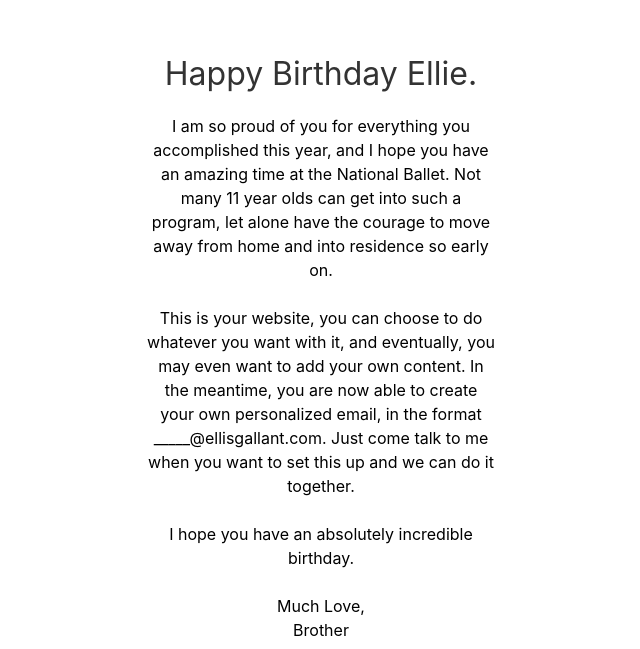
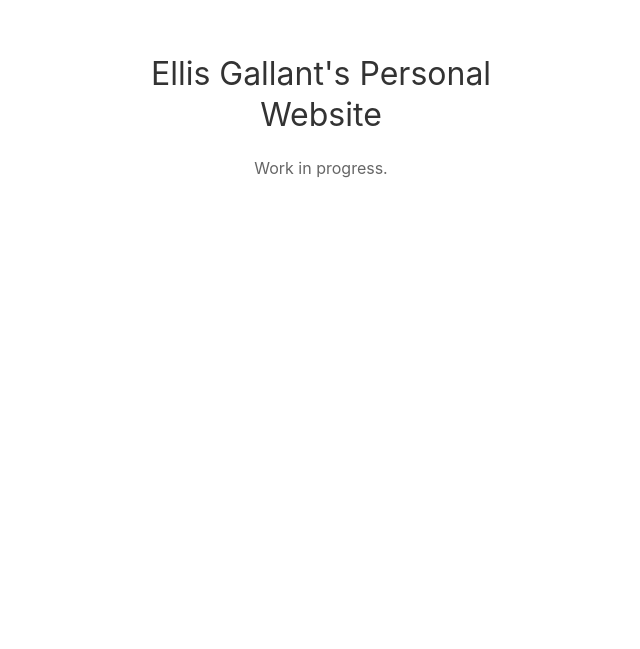
Before and after one commit to MorganGallant/ellis-website, a plain HTML site: page index.html in a window 1280 px wide. Shown: the part 151-800 px from the top of the page, without its empty margins (319-959 px from the left). Drawn offline with Linux system fonts and the light colour scheme.

Commit message:
Update index.html

```diff
--- a/index.html
+++ b/index.html
@@ -11,23 +11,8 @@
 			<div class="uk-section uk-section-large uk-text-center">
 				<div class="uk-inline-block uk-width-large">
 					<div class="uk-position-cover uk-position-large">
-						<h2 class="uk-margin-remove">Happy Birthday Ellie.</h2>
-
-						<p style="color: black;">I am so proud of you for everything you accomplished this year,
-						and I hope you have an amazing time at the National Ballet. Not many 11
-						year olds can get into such a program, let alone have the courage to
-						move away from home and into residence so early on.
-						<br><br>
-						This is your website, you can choose to do whatever you want with it,
-						and eventually, you may even want to add your own content.
-						In the meantime, you are now able to create your own personalized
-						email, in the format _____@ellisgallant.com. Just come talk to me when
-						you want to set this up and we can do it together.
-						<br><br>
-						I hope you have an absolutely incredible birthday.
-						<br><br>
-						Much Love,<br>
-						Brother</p>
+						<h2 class="uk-margin-remove">Ellis Gallant's Personal Website</h2>
+						<p>Work in progress.</p>
 					</div>
 				</div>
 			</div>
```
